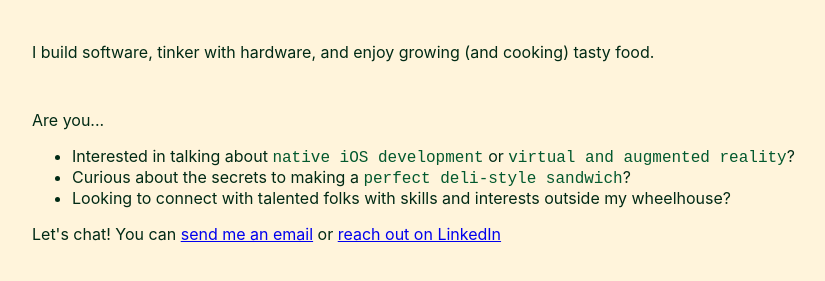
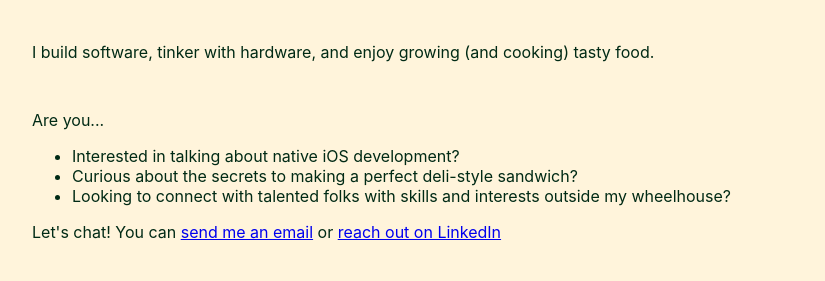
Before and after one commit to brenden-peters/brenden-peters.github.io, a Gatsby site: page / in a window 1280 px wide. Shown: the part 157-438 px from the top of the page, without its empty margins (64-889 px from the left). Built offline with nearby package versions, Linux system fonts and the light colour scheme; Gatsby itself is replaced by a stand-in of ours.

Commit message:
parameterize some content, add react-collabsible to project, add collapsible blurbs

```diff
--- a/package.json
+++ b/package.json
@@ -23,6 +23,7 @@
     "gatsby-source-filesystem": "^5.11.0",
     "postcss": "^8.4.27",
     "react": "^18.2.0",
+    "react-collapsible": "^2.10.0",
     "react-dom": "^18.2.0"
   },
   "devDependencies": {
--- a/src/pages/index.js
+++ b/src/pages/index.js
@@ -1,4 +1,5 @@
 import * as React from "react"
+import Collapsible from "react-collapsible";
 import "../styles/styles.css"
 
 const pageStyles = { // #bfff96 base page color, #002a15 base text color -- maybe try #FFF4DB as well
@@ -40,10 +41,37 @@ const keywordStyle = {
 	color: "#03592e",
 }
 
-const greetingMessage = (
+
+const greeting = {
+	message: "Hi, I'm Brenden.",
+
+}
+
+const expandableBlurbs = [
+	{
+		triggerText: "Interested in talking about native iOS development?",
+		blurbText: "Lorem ipsum dolor emmett otter",
+	},
+	{
+		triggerText: "Curious about the secrets to making a perfect deli-style sandwich?",
+		blurbText: "Lorem ipsum dolor emmett otter",
+	},
+	{
+		triggerText: "Looking to connect with talented folks with skills and interests outside my wheelhouse?",
+		blurbText: "Lorem ipsum dolor emmett otter",
+	},
+]
+
+const contact = { /*break out contact blurb into own component for reuse across other pages*/
+	cta: "Let's chat!",
+	email: "send me an email",
+	linkedIn: "reach out on LinkedIn",
+}
+
+const greetingHeader = (
 	<div>
 		<h1 style={headingStyle}>
-			Hi, I'm Brenden.
+			{greeting.message}
 		</h1>
 	</div>
 )
@@ -52,18 +80,24 @@ const greetingMessage = (
 const IndexPage = () => {
   return (
     <main style={pageStyles}>
-      	{greetingMessage}
+      	{greetingHeader}
       <p style={paragraphStyles}>
 	  	I build software, tinker with hardware, and enjoy growing (and cooking) tasty food. {/*'software' links to github?*/}
       </p>
 	  <p>
 		Are you...
 		<ul style={listStyle}>
-			<li style={listItemStyle}>Interested in talking about <code style={keywordStyle}>native iOS development</code> or <code style={keywordStyle}>virtual and augmented reality</code>?</li> {/*include link to small briefing about iOS app domains and expertise?*/}
-			<li style={listItemStyle}>Curious about the secrets to making a <code style={keywordStyle}>perfect deli-style sandwich</code>?</li>
-			<li style={listItemStyle}>Looking to connect with talented folks with skills and interests outside my wheelhouse?</li>
+			{expandableBlurbs.map(blurb=> (
+				<li style={listItemStyle}>
+				<Collapsible trigger={blurb.triggerText}>
+					<p>
+						{blurb.blurbText}
+					</p>
+				</Collapsible>
+				</li>
+			))}
 		</ul>
-		Let's chat! You can <a href="mailto:contact@bpeters.app">send me an email</a> or <a href="https://www.linkedin.com/in/brenden-peters/">reach out on LinkedIn</a> {/*expandable contact details section for screen readers? -- what's the most accessible way*/}
+		{contact.cta} You can <a href="mailto:contact@bpeters.app">{contact.email}</a> or <a href="https://www.linkedin.com/in/brenden-peters/">{contact.linkedIn}</a> {/*expandable contact details section for screen readers? -- what's the most accessible way*/}
 	  </p>
     </main>
   )
@@ -72,5 +106,5 @@ const IndexPage = () => {
 export default IndexPage
 
 export const Head = () => (
-	<title>Welcome!</title> // parameterize -- possible to access other files? or define all params in this file
+	<title>Welcome!</title>
 )
```
Also changed, not shown: 1 other file.
